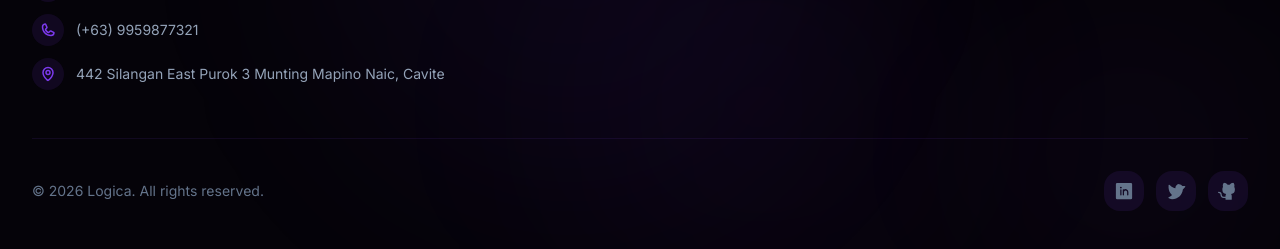
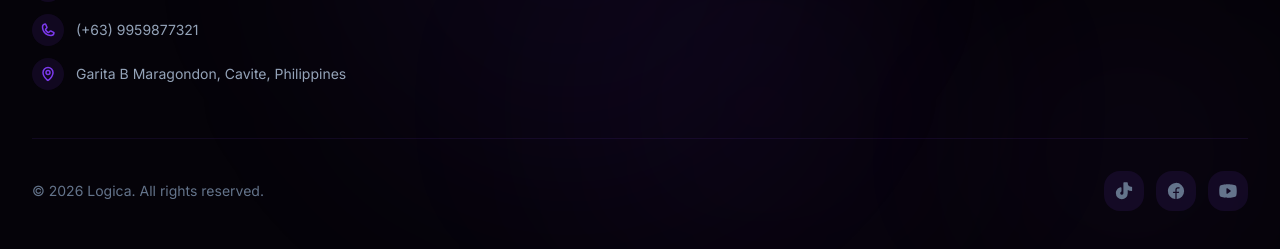
Before and after one commit to uvltechnology/uvl-technology-marke, a React (Vite) app: page /contact in a window 1280 px wide. Shown: the part 1103-1352 px from the top of the page. Built offline with nearby package versions, Linux system fonts and the light colour scheme.

Commit message:
Update Socia Media

```diff
--- a/src/components/Footer.jsx
+++ b/src/components/Footer.jsx
@@ -1,5 +1,5 @@
 import { Link } from 'react-router-dom'
-import { EnvelopeSimple, Phone, MapPin, LinkedinLogo, TwitterLogo, GithubLogo } from '@phosphor-icons/react'
+import { EnvelopeSimple, Phone, MapPin, TiktokLogo, FacebookLogo, YoutubeLogo } from '@phosphor-icons/react'
 import logo from '@/assets/logica1.jpg'
 
 export default function Footer() {
@@ -58,7 +58,7 @@ export default function Footer() {
                 <div className="w-8 h-8 rounded-lg bg-[#7C3AED]/10 flex items-center justify-center">
                   <MapPin size={16} weight="bold" className="text-[#7C3AED]" />
                 </div>
-                442 Silangan East Purok 3 Munting Mapino Naic, Cavite
+                Garita B Maragondon, Cavite, Philippines
               </span>
             </div>
           </div>
@@ -118,31 +118,31 @@ export default function Footer() {
           </p>
           <div className="flex items-center gap-3">
             <a
-              href="https://linkedin.com"
+              href="https://www.tiktok.com/@logicatechnology"
               target="_blank"
               rel="noopener noreferrer"
               className="w-10 h-10 rounded-lg bg-[#7C3AED]/10 flex items-center justify-center text-[#64748B] hover:text-[#A855F7] hover:bg-[#7C3AED]/20 transition-all duration-200"
-              aria-label="LinkedIn"
+              aria-label="TikTok"
             >
-              <LinkedinLogo size={20} weight="fill" />
+              <TiktokLogo size={20} weight="fill" />
             </a>
             <a
-              href="https://twitter.com"
+              href="https://www.facebook.com/profile.php?id=61585468153192"
               target="_blank"
               rel="noopener noreferrer"
               className="w-10 h-10 rounded-lg bg-[#7C3AED]/10 flex items-center justify-center text-[#64748B] hover:text-[#A855F7] hover:bg-[#7C3AED]/20 transition-all duration-200"
-              aria-label="Twitter"
+              aria-label="Facebook"
             >
-              <TwitterLogo size={20} weight="fill" />
+              <FacebookLogo size={20} weight="fill" />
             </a>
             <a
-              href="https://github.com"
+              href="https://youtube.com/@logicatechnology?si=YqDcZKEQEsdGzf54"
               target="_blank"
               rel="noopener noreferrer"
               className="w-10 h-10 rounded-lg bg-[#7C3AED]/10 flex items-center justify-center text-[#64748B] hover:text-[#A855F7] hover:bg-[#7C3AED]/20 transition-all duration-200"
-              aria-label="GitHub"
+              aria-label="YouTube"
             >
-              <GithubLogo size={20} weight="fill" />
+              <YoutubeLogo size={20} weight="fill" />
             </a>
           </div>
         </div>
```
